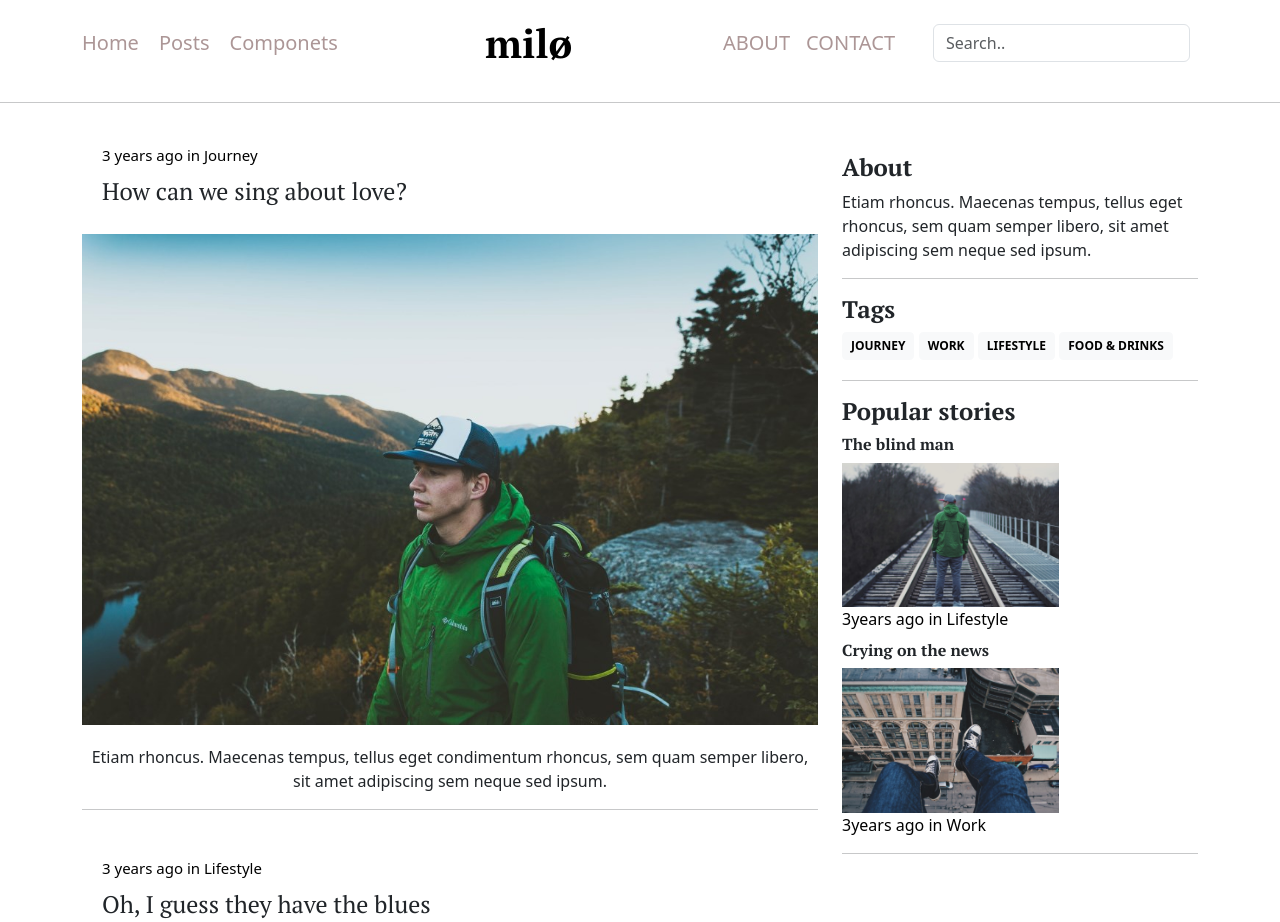
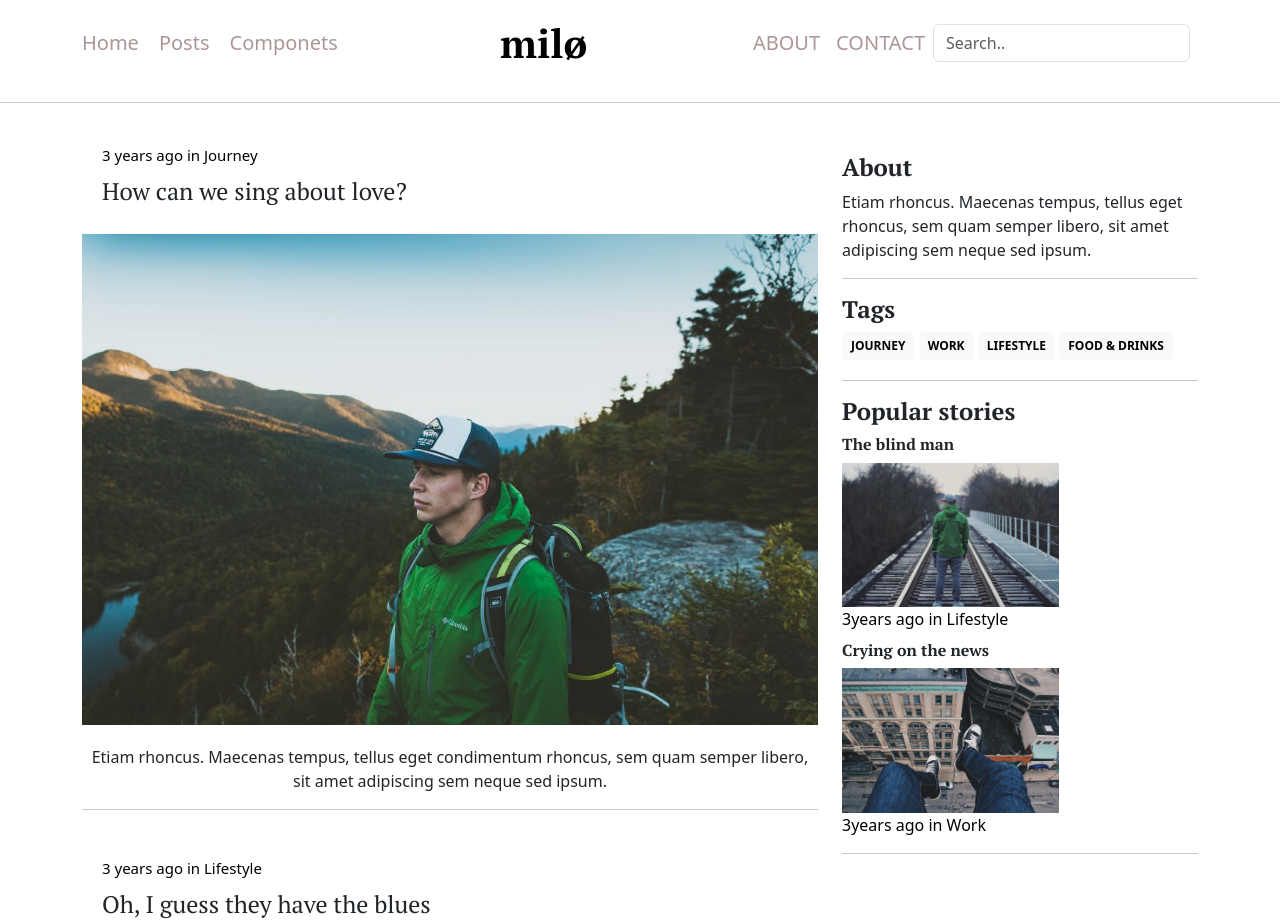
Before and after one commit to Sahil2003-art/milo, a plain HTML site: page index.html in a window 1280 px wide. Shown: the top 922 px of the page. Drawn offline with nearby package versions, Linux system fonts and the light colour scheme; a web font is replaced by a local one.

Commit message:
Add files via upload

```diff
--- a/index.html
+++ b/index.html
@@ -48,7 +48,7 @@
                             <a class="nav-link" href="#">Contact</a>
                         </li>
                     </ul>
-                    <form class="d-flex justify-content-center" role="search" style="padding-left: 30px; ">
+                    <form class="d-flex justify-content-center" role="search" style=" ">
 
                         <input class=" form-control form-control-rounded me-sm-2 " type="text"
                             title="Enter search query here.." placeholder="Search.." aria-label="Search">
```
